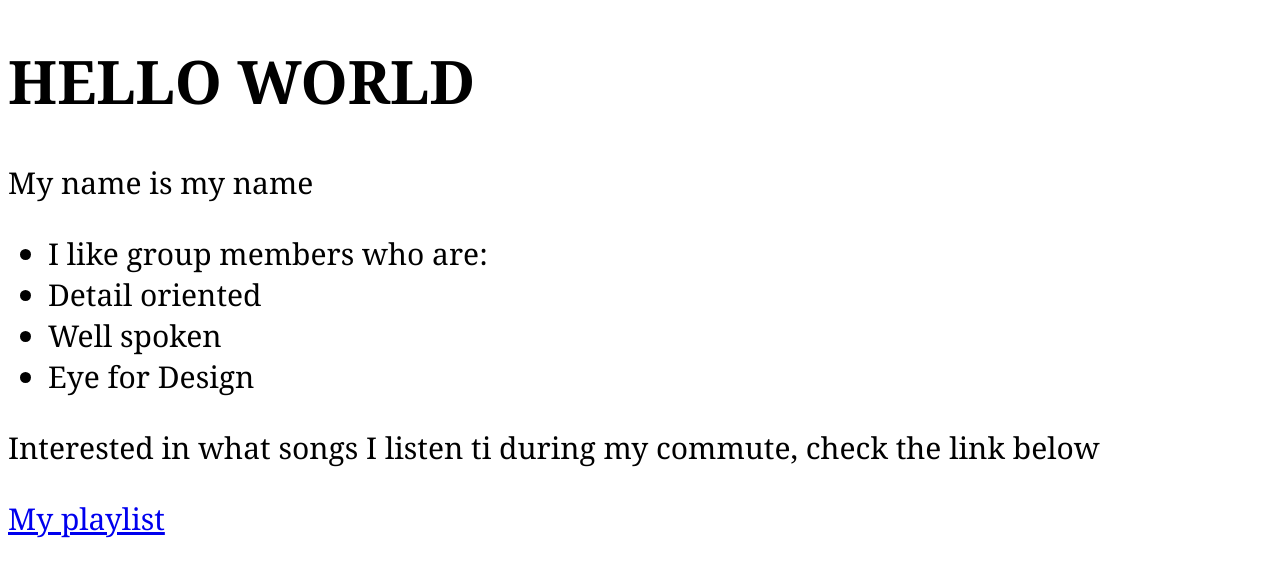
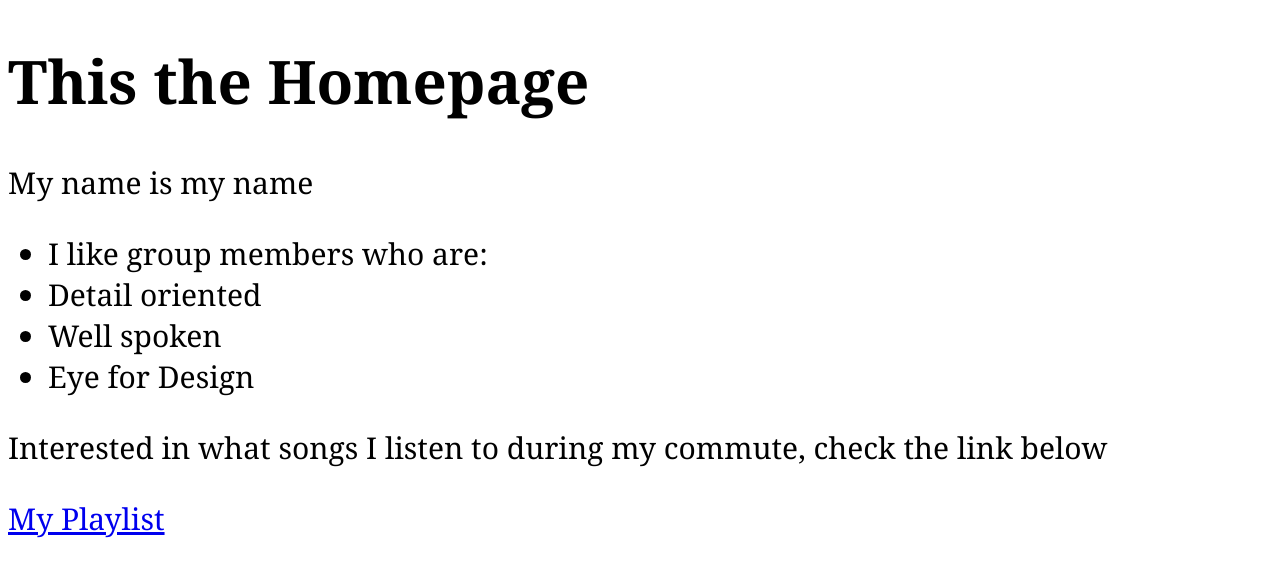
Before and after one commit to itiskopara/itiskopara.github.io, a plain HTML site: page index.html in a window 1280 px wide. Drawn offline with Linux system fonts and the light colour scheme.

Commit message:
Update index.html

```diff
--- a/index.html
+++ b/index.html
@@ -7,7 +7,7 @@
 <body>
 
 
-  <h1>HELLO WORLD</h1>
+  <h1>This the Homepage</h1>
 
   <p>My name is my name</p>
 
@@ -19,9 +19,9 @@
   </ul>
 
 
-  <p>Interested in what songs I listen ti during my commute, check the link below</p>
+  <p>Interested in what songs I listen to during my commute, check the link below</p>
 
-  <A HREF="/itiskopara.github.io/jsobjprac.html">My playlist</A>
+  <A HREF="itiskopara.github.io/jsobprac.html">My Playlist</A>
 
 
 </body>
```
